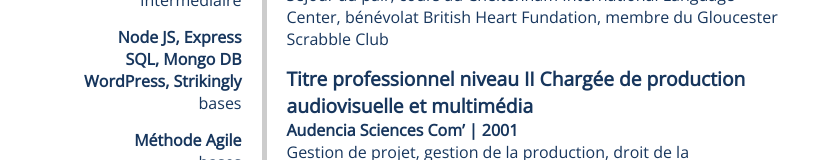
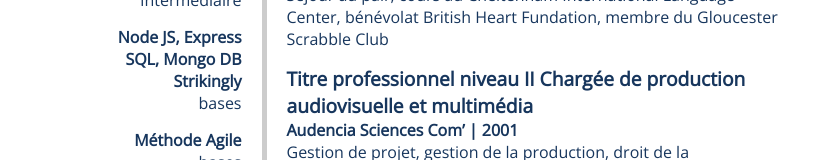
Before and after one commit to MrTrnr/MrTrnr.github.io, a plain HTML site: page index.html in a window 1280 px wide. Shown: the part 452-612 px from the top of the page, without its empty margins (226-1054 px from the left). Drawn offline with nearby package versions, Linux system fonts and the light colour scheme; a web font is replaced by a local one.

Commit message:
suppression competence wordpress

```diff
--- a/index.html
+++ b/index.html
@@ -48,7 +48,8 @@
 			<ul class="contenu_gauche">
 				<li>Node JS, Express</li>
 				<li>SQL, Mongo DB</li>
-				<li>WordPress, Strikingly</li>
+				<!-- <li>WordPress, Strikingly</li> -->
+				<li>Strikingly</li>
 			</ul>
 			<p class="niveau">
 				bases
```
